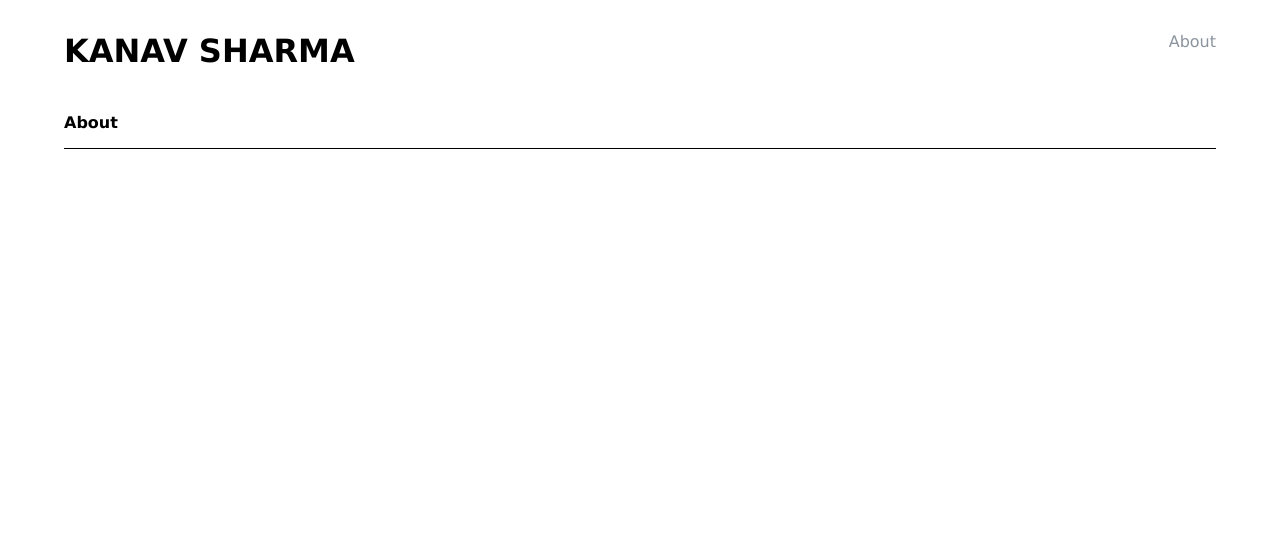
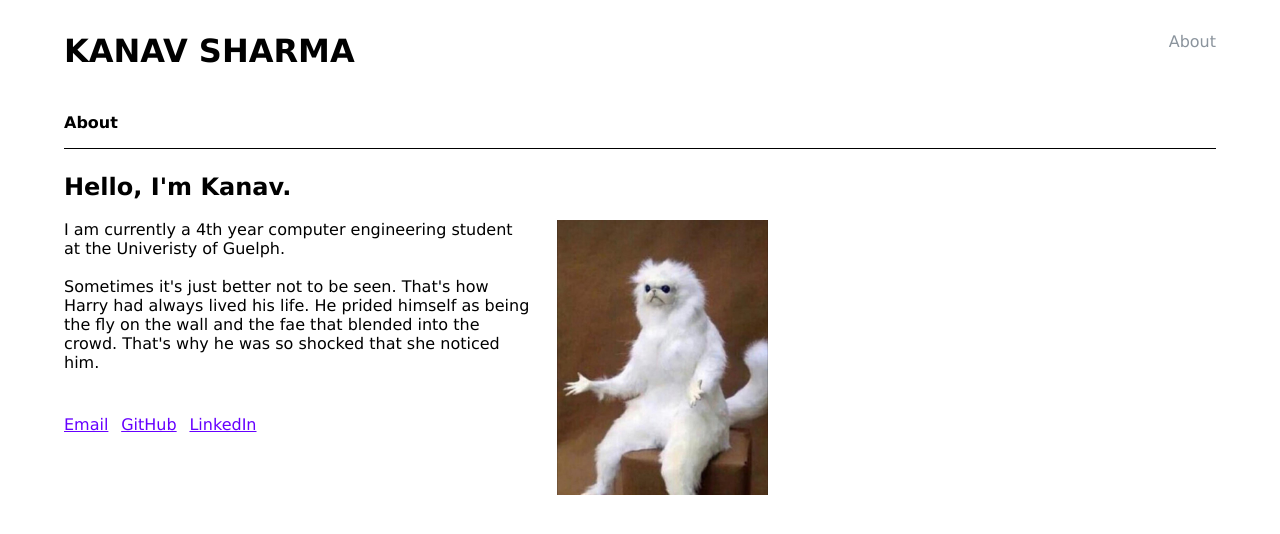
Before and after one commit to k4n4v/k4n4v.github.io, a React (Create React App) app: page / in a window 1280 px wide. Shown: the top 534 px of the page. Built offline with nearby package versions, Linux system fonts and the light colour scheme.

Commit message:
added temp about section

```diff
--- a/src/App.css
+++ b/src/App.css
@@ -17,3 +17,8 @@ h1 {
   margin: 0vh auto;
   padding-top: 2vh;
 }
+
+.heading {
+  font-size: 1.5rem;
+  font-weight: bold;
+}
--- a/src/App.js
+++ b/src/App.js
@@ -1,11 +1,17 @@
 import React from "react";
 import "./App.css";
+import { Routes, Route } from "react-router-dom";
 import Header from "./components/Header/Header";
+import About from "./pages/About/About";
+
 
 function App() {
   return (
     <div className="body">
       <Header />
+      <Routes>
+        <Route exact path="/" element={<About />} />
+      </Routes>
     </div>
   );
 }
--- /dev/null
+++ b/src/pages/About/About.css
@@ -0,0 +1,43 @@
+p, ul {
+    margin: 0;
+}
+
+.intro-container {
+    padding-top: 4vh;
+    padding-right: 6vh;
+    overflow: auto;
+    position: fixed;
+    top: calc(5vh + 101px);
+    bottom: 0;
+    width: 55%;
+}
+
+.contact {
+    padding-top: 3vh;
+}
+
+.intro-container .contact a {
+    color: var(--accent);
+    text-decoration: underline;
+    padding-right: 1vw;
+}
+
+.intro-container a {
+    color: var(--body-grey);
+    text-decoration: underline;
+}
+
+.heading a {
+    color: black;
+}
+
+.info-section {
+    display: flex;
+}
+
+.info-section img {
+    width: 30%;
+    object-fit: cover;
+    object-position: 90%;
+    padding-left: 2vw;
+}
--- /dev/null
+++ b/src/pages/About/About.js
@@ -0,0 +1,34 @@
+import React from 'react';
+import './About.css';
+import me from '../../assets/me.jpg';
+
+export default function About() {
+  return (
+    <div className="about">
+      <div className="intro-container about-intro-container">
+        <p className="heading">Hello, I'm Kanav.</p>
+        <br />
+        <div className="info-section">
+          <div className="text">
+            <p>
+                I am currently a 4th year computer engineering student at the Univeristy of Guelph.
+            </p>
+            <br />
+            <p>
+                Sometimes it's just better not to be seen. That's how Harry had always lived his life.
+                He prided himself as being the fly on the wall and the fae that blended into the crowd.
+                That's why he was so shocked that she noticed him.
+            </p>
+            <br />
+            <div className="contact">
+              <a href="mailto:kanav@uoguelph.ca">Email</a>
+              <a href="https://github.com/k4n4v">GitHub</a>
+              <a href="https://www.linkedin.com/in/kanav-s/">LinkedIn</a>
+            </div>
+          </div>
+          <img src={me} className="pic" alt="pic of me" />
+        </div>
+      </div>
+    </div>
+  );
+}
```
Also changed, not shown: src/assets/me.jpg (added).
